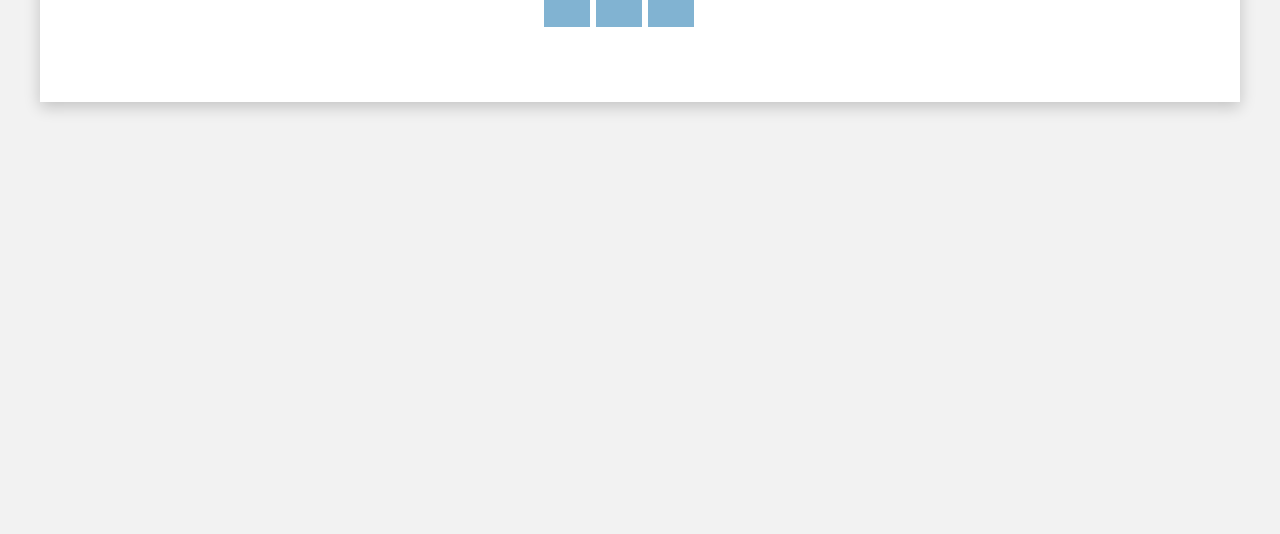
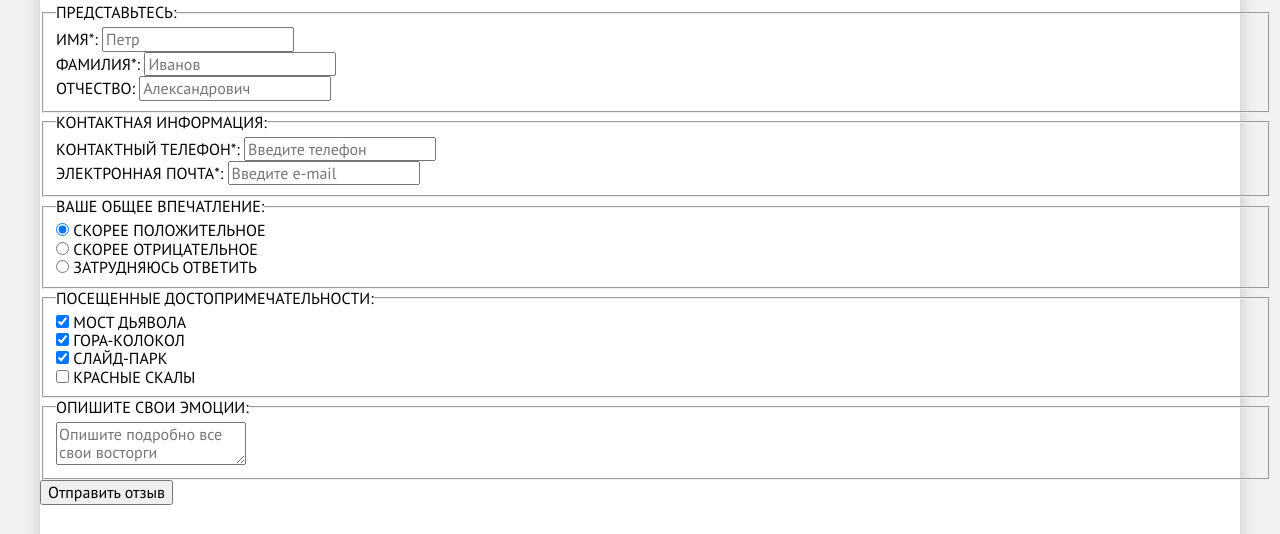
Before and after one commit to amgartseva/863931-sedona-16, a website: page source/form.html in a window 1280 px wide. Shown: the part 657-1191 px from the top of the page. Before the commit the page ends 800 px from the top, so only its background shows below. Drawn offline with nearby package versions, Linux system fonts and the light colour scheme; files that its build step writes are made by us from their sources.

Commit message:
Бонусная разметка

```diff
--- a/source/form.html
+++ b/source/form.html
@@ -28,18 +28,79 @@
             <a class="main-nav__link" href="https://htmlacademy.ru/">HTML academy</a>
           </li>
         </ul>
-        <button class="main-nav__toggle" type="button">Открыть меню</button>
       </nav>
       <a class="page-header__logo" href="index.html">
         <img class="page-header__logo-image" src="../img/logo-sedona-mobile.svg" alt="Город Седона">
       </a>
-      <div class="page-header__image page-header__image--small"><img class="page-header__image--small-text" src="../img/text-sedona.svg" alt="Седона"></div>
+      <div class="page-header__image page-header__image--small">
+        <div class="container">
+          <img class="page-header__image--small-text" src="../img/text-sedona.svg" alt="Седона">
+        </div>
+      </div>
     </header>
 
     <main class="page-main">
+      <div class="container">
         <h1 class="page-main__header">Оставьте свой отзыв</h1>
+        <p class="page-main__intro">Помогите нашим отелям стать лучше! Оставьте свой отзыв о них, а также о посещенных вами достопримечательностях</p>
+      </div>
+      <form class="page-main__form form" action="https://echo.htmlacademy.ru" method="get">
+        <fieldset class="form__group">
+          <legend class="form__legend">Представьтесь:</legend>
+          <div class="container">
+            <label class="form__text" for="firstname">Имя*:</label>
+            <input class="form__input" id="firstname" type="text" name="firstname" placeholder="Петр" required><br>
+            <label class="form__text" for="lastname">Фамилия*:</label>
+            <input class="form__input" id="lastname" type="text" name="lastname" placeholder="Иванов" required><br>
+            <label class="form__text" for="patronymic">Отчество:</label>
+            <input class="form__input" id="patronymic" type="text" name="patronymic" placeholder="Александрович">
+          </div>
+        </fieldset>
+        <fieldset class="form__group">
+          <legend class="form__legend">Контактная информация:</legend>
+          <div class="container">
+            <label class="form__text" for="phone">Контактный телефон*:</label>
+            <input class="form__input form__input--phone" id="phone" type="tel" name="phone" placeholder="Введите телефон" required><br>
+            <label class="form__text" for="email">Электронная почта*:</label>
+            <input class="form__input form__input--email" id="email" type="email" name="email" placeholder="Введите e-mail" required>
+          </div>
+        </fieldset>
+        <fieldset class="form__group">
+          <legend class="form__legend">Ваше общее впечатление:</legend>
+          <div class="container">
+            <input class="form__radio" id="good" type="radio" name="impression" value="good-impression" checked>
+            <label class="form__text" for="good">Скорее положительное</label><br>
+            <input class="form__radio" id="bad" type="radio" name="impression" value="bad-impression">
+            <label class="form__text" for="bad">Скорее отрицательное</label><br>
+            <input class="form__radio" id="hard" type="radio" name="impression" value="hard-to-answer">
+            <label class="form__text" for="hard">Затрудняюсь ответить</label>
+          </div>
+        </fieldset>
+        <fieldset class="form__group">
+          <legend class="form__legend">Посещенные достопримечательности:</legend>
+          <div class="container">
+            <input class="form__checkbox" id="devil-bridge" type="checkbox" name="attraction1" value="devil-bridge" checked>
+            <label class="form__text" for="devil-bridge">Мост Дьявола</label><br>
+            <input class="form__checkbox" id="bell-mountain" type="checkbox" name="attraction2" value="bell-mountain" checked>
+            <label class="form__text" for="bell-mountain">Гора-Колокол</label><br>
+            <input class="form__checkbox" id="slide-park" type="checkbox" name="attraction3" value="slide-park" checked>
+            <label class="form__text" for="slide-park">Слайд-парк</label><br>
+            <input class="form__checkbox" id="red-rocks" type="checkbox" name="attraction4" value="red-rocks">
+            <label class="form__text" for="red-rocks">Красные скалы</label>
+          </div>
+        </fieldset>
+        <fieldset class="form__group">
+          <legend class="form__legend">Опишите свои эмоции:</legend>
+          <div class="container">
+            <textarea class="form__input form__input--textarea" name="emotions" placeholder="Опишите подробно все свои восторги"></textarea>
+          </div>
+        </fieldset>
+        <div class="container">
+          <input class="form__button button" type="submit" value="Отправить отзыв">
+        </div>
+      </form>
     </main>
-
+    <div class="container">
       <footer class="page-footer">
         <h2 class="page-footer__hashtag">#VISITSEDONA</h2>
         <ul class="page-footer__social-list social-list">
@@ -56,6 +117,7 @@
         </div>
       </footer>
     </div>
+  </div>
 </body>
 
 </html>
--- a/source/less/base.less
+++ b/source/less/base.less
@@ -18,13 +18,11 @@ img {
   margin: 0 auto;
 
   @media (min-width: @tablet-width) {
-    width: auto;
-    margin: 0;
+    width: 768px;
   }
 
   @media (min-width: @desktop-width) {
     width: 1200px;
-    margin: 0 auto;
   }
 }
 
```
Also changed, not shown: source/index.html (+9 -6 lines), source/photo.html (+9 -2 lines). Lines whose indentation alone changed are shown as unchanged.
